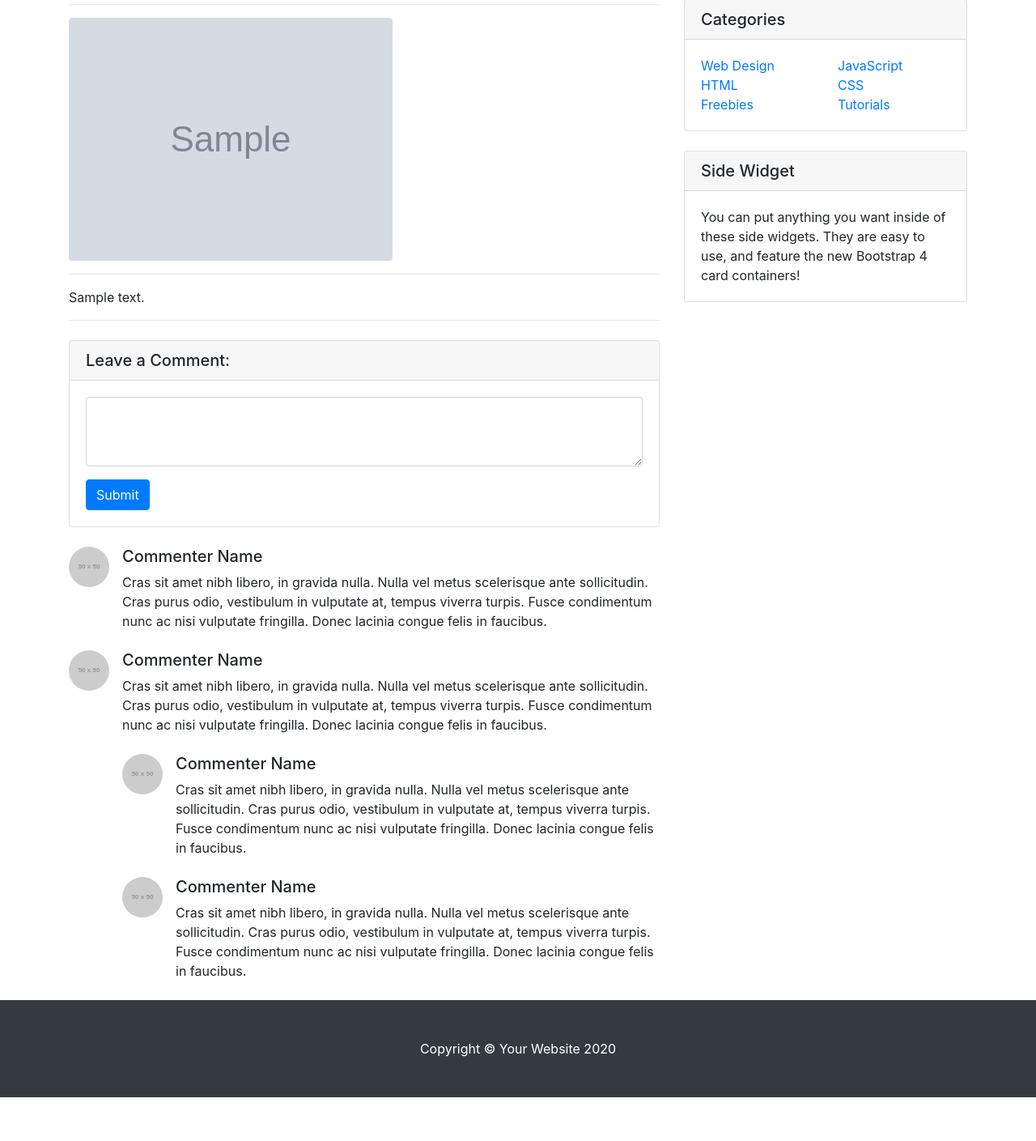
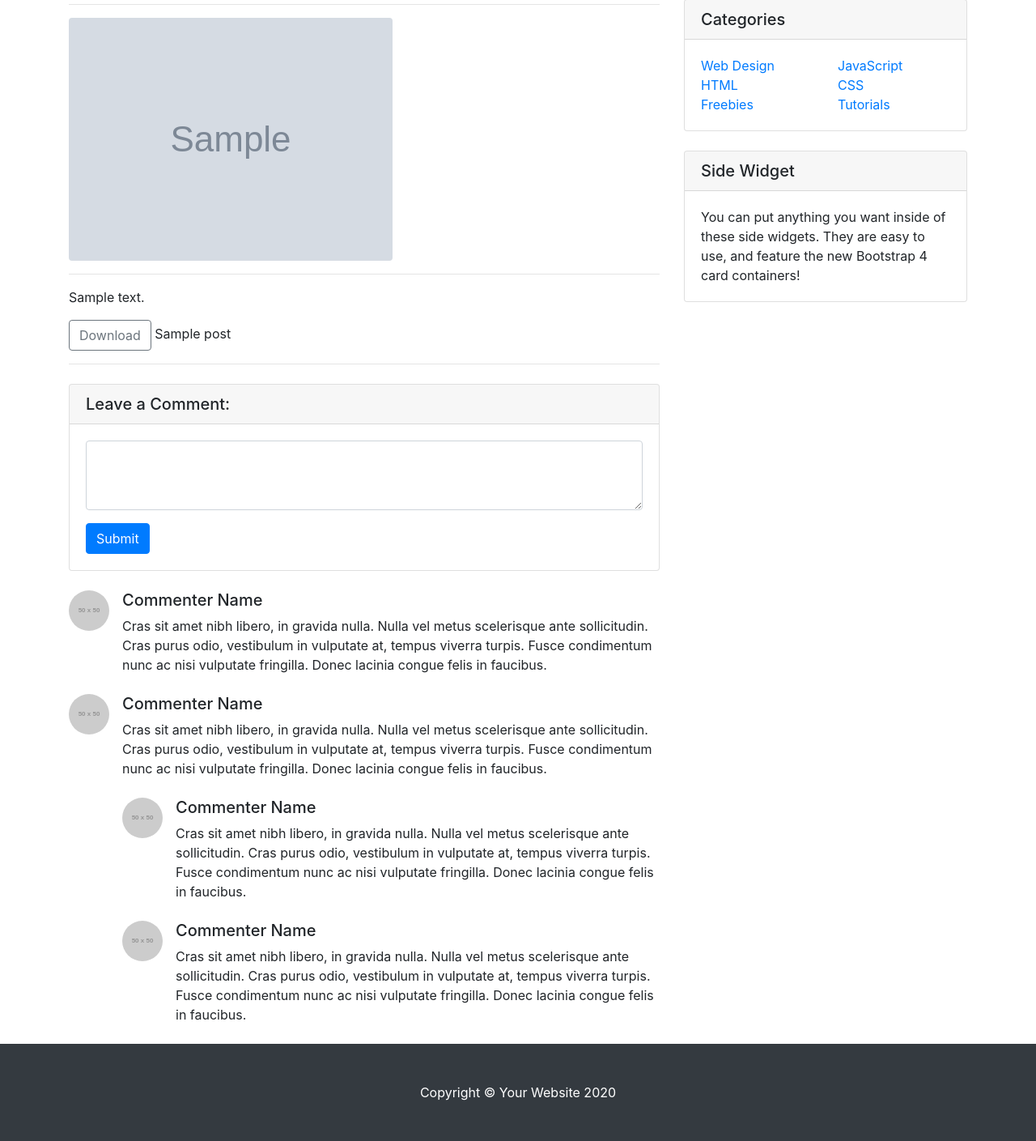
Before and after one commit to KBY538/DjangoBlog, a Django app: template blog/templates/blog/post_detail.html in a window 1280 px wide. Shown: the part 234-1643 px from the top of the page at 81% size. Before the commit the page ends 1589 px from the top, so only its background shows below. Run offline with Django 3.2, Linux system fonts and the light colour scheme; the template is opened without the code that fills it: most values are stand-ins (such as "Sample title", 1, 10 or a date in 2020); grey boxes marked "Sample" are stand-in pictures; grey boxes labelled with a size stand in for pictures from a placeholder-image service; some libraries are stand-ins or nearby versions.

Commit message:
파일 다운로드 버튼 추가

```diff
--- a/blog/models.py
+++ b/blog/models.py
@@ -1,3 +1,5 @@
+import os.path
+
 from django.db import models
 
 
@@ -17,6 +19,9 @@ class Post(models.Model):
     def __str__(self):
         return f'[{self.pk}] {self.title}'
 
+    def get_file_name(self):
+        return os.path.basename(self.attached_file.name)
+
     def get_absolute_url(self):
         return f'/blog/{self.pk}/'
     # 나중에 url 패턴을 바꾸더라도 문제가 없다.
--- a/blog/templates/blog/post_detail.html
+++ b/blog/templates/blog/post_detail.html
@@ -75,16 +75,23 @@
 
         <!-- Preview Image -->
 
-        {% if post.head_image %}
-        <img class="img-fluid rounded" src="{{ post.head_image.url }}" alt="">
-        {% else %}
-        <img class="card-img-top" src="{% static '/images/testimage.jpg' %}" alt="Card image cap">
-        {% endif %}
+            {% if post.head_image %}
+                <img class="img-fluid rounded" src="{{ post.head_image.url }}" alt="">
+            {% else %}
+                <img class="card-img-top" src="https://picsum.photos/seed/{{ post.pk }}/800/200" alt="Card image cap">
+            <!-- 800*200 앞에다가 시드 번호를 주면 랜덤이 아니라 고정 -->
+            {% endif %}
 
         <hr>
 
         <!-- Post Content -->
         <p>{{ post.content }}</p>
+
+        {% if post.attached_file %}
+            <a href="{{ post.attached_file.url }}" type="button" download="True" class="btn btn-outline-secondary">Download</a>
+            {{ post.get_file_name }}
+        {% endif %}
+
         <hr>
 
         <!-- Comments Form -->
```
Also changed, not shown: blog/templates/blog/post_list.html (+6 -6 lines).
